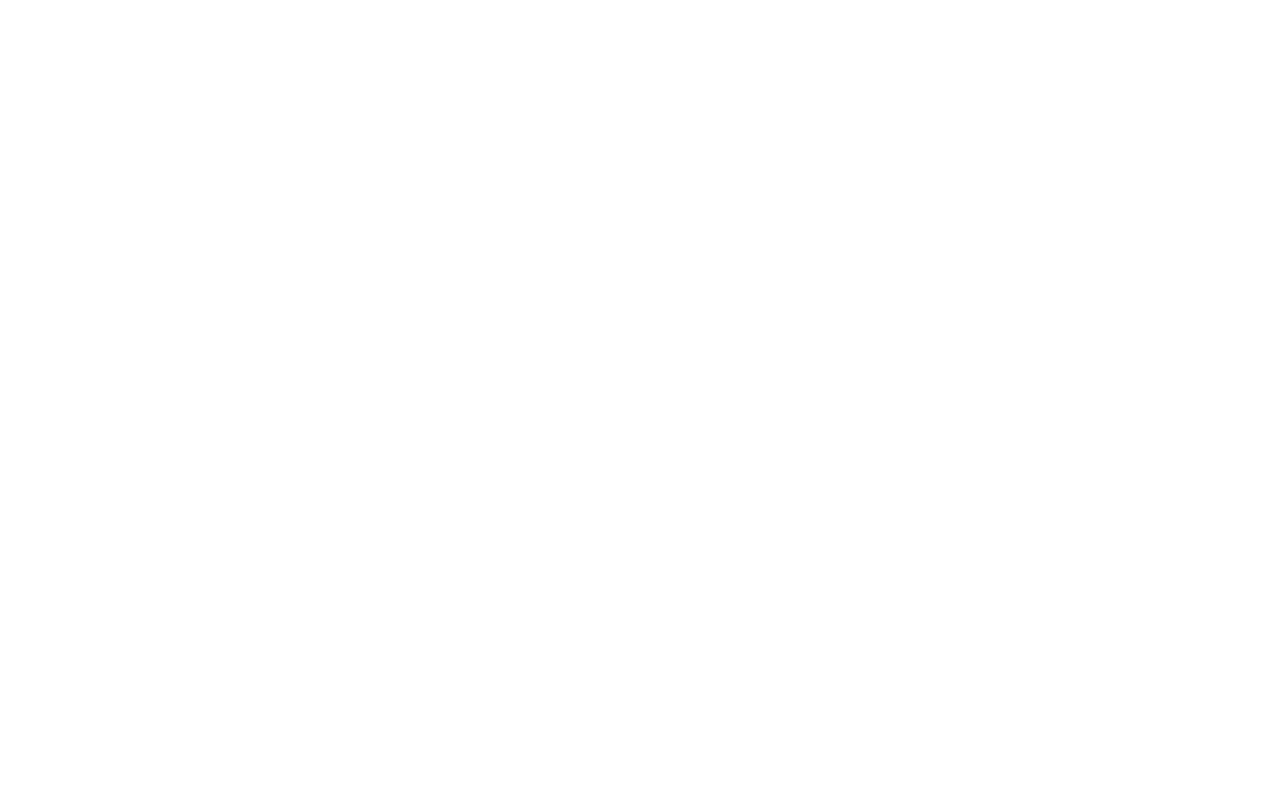
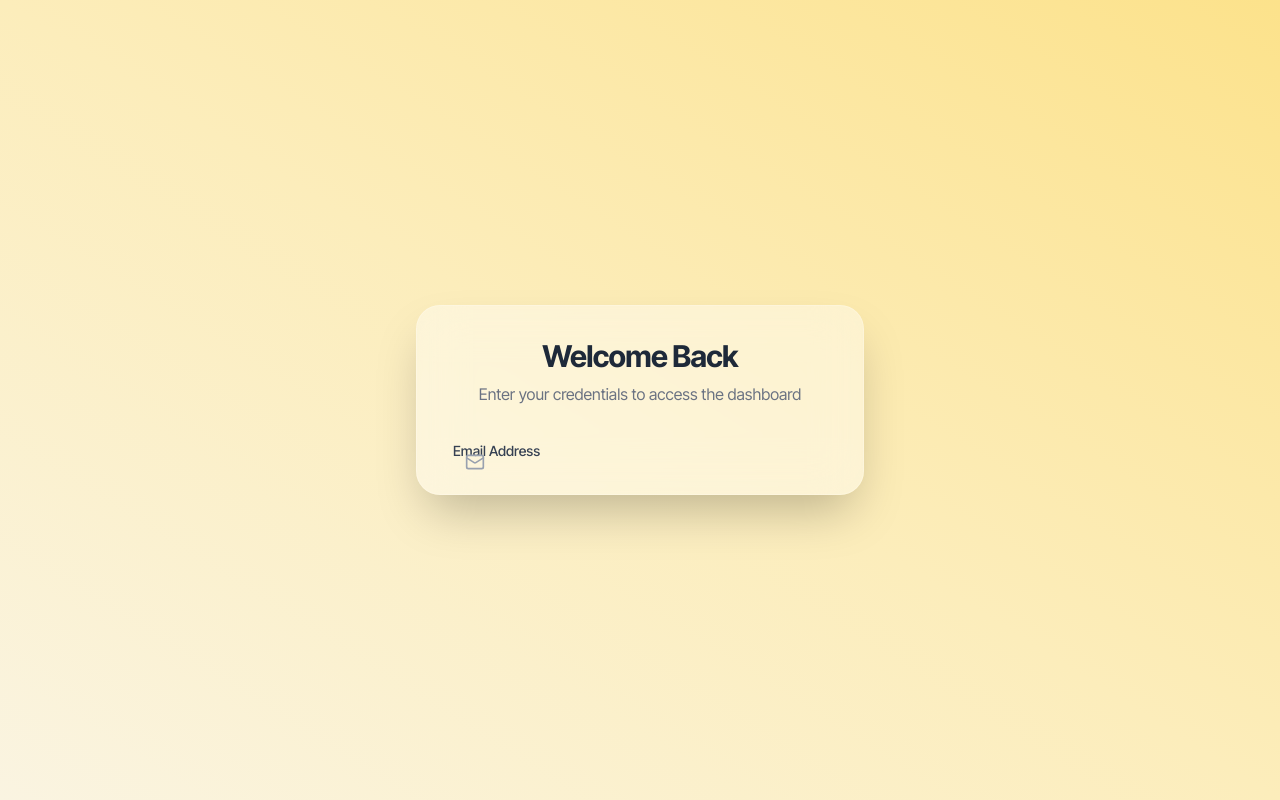
Before and after one commit to bijayjha2025/SajiloAdmin, a React (Vite) app: page /login in a window 1280 px wide. Before the commit this address had no page. Built offline with nearby package versions, Linux system fonts and the light colour scheme; a web font is replaced by a local one.

Commit message:
protected route for login and form initial

```diff
--- a/src/App.jsx
+++ b/src/App.jsx
@@ -1,18 +1,45 @@
 
-import { BrowserRouter as Router, Routes, Route } from 'react-router-dom';
+import { BrowserRouter as Router, Routes, Route, Navigate } from 'react-router-dom';
 import Layout from './Components/Layout';
 import Dashboard from './Pages/Dashboard';
 import Products from './Pages/Products';
 import Analytics from './Pages/Analytics';
 import Charts from './Pages/Charts';
 import Settings from './Pages/Settings';
+import Login from './Pages/Login';
+import { useAuth, AuthProvider } from './Context/AuthContext';
+
+const ProtectedRoute = ({ children }) => {
+  const { user, loading } = useAuth();
+
+  if(loading){
+    return (
+    <div className="min-h-screen flex items-center justify-center bg-slate-50 dark:bg-slate-900">
+     <div className="animate-spin rounded-full h-12 w-12 border-b-2 border-amber-500"></div>
+    </div>);
+  }
+
+  if(!user){
+    return <Navigate to="/login" replace />;
+  }
+
+  return children;
+}
 
 function App() {
 
   return (
    <Router>
-    <Routes>
-     <Route path="/" element={<Layout />}>
+    <AuthProvider>
+      <Routes>
+       <Route path="/login" element={<Login />} />
+
+       <Route path="/" element= {
+       <ProtectedRoute>
+        <Layout />
+      </ProtectedRoute>
+     }>
+
       <Route index element={<Dashboard />} />
       <Route path="products" element={<Products />} />
       <Route path="analytics" element={<Analytics />} />
@@ -20,6 +47,7 @@
       <Route path="settings" element={<Settings />} />
      </Route>
     </Routes>
+    </AuthProvider>
    </Router>
   )
 }
--- a/src/Data/mockData.jsx
+++ b/src/Data/mockData.jsx
@@ -30,6 +30,16 @@
     { id: 3, name: "Gaming Mechanical Keyboard", category: "Electronics", price: 165.00, stock: 0, status: "Out of Stock" },
     { id: 4, name: "Smart Fitness Watch", category: "Wearables", price: 200.50, stock: 97, status: "In Stock" },
     { id: 5, name: "4K HD Monitor", category: "Electronics", price: 619.99, stock: 31, status: "Low Stock" },
+    { id: 6, name: "Ergonomic Mouse", category: "Electronics", price: 49.99, stock: 200, status: "In Stock" },
+    { id: 7, name: "Standing Desk", category: "Furniture", price: 350.00, stock: 15, status: "Low Stock" },
+    { id: 8, name: "Noise Cancelling Earbuds", category: "Electronics", price: 129.00, stock: 85, status: "In Stock" },
+    { id: 9, name: "Running Shoes", category: "Wearables", price: 89.99, stock: 45, status: "In Stock" },
+    { id: 10, name: "Yoga Mat", category: "Accessories", price: 25.00, stock: 120, status: "In Stock" },
+    { id: 11, name: "Bluetooth Speaker", category: "Electronics", price: 79.99, stock: 60, status: "In Stock" },
+    { id: 12, name: "Laptop Stand", category: "Accessories", price: 35.00, stock: 20, status: "Low Stock" },
+    { id: 13, name: "Webcam 1080p", category: "Electronics", price: 55.00, stock: 10, status: "Low Stock" },
+    { id: 14, name: "USB-C Hub", category: "Accessories", price: 45.00, stock: 150, status: "In Stock" },
+    { id: 15, name: "Smart Scale", category: "Wearables", price: 60.00, stock: 0, status: "Out of Stock" },
 ];
 
 export const salesData = [
--- a/src/Pages/Login.jsx
+++ b/src/Pages/Login.jsx
@@ -0,0 +1,60 @@
+
+import { useState } from "react";
+import { useAuth } from "../Context/AuthContext";
+import { useNavigate } from "react-router-dom";
+import { Lock, Mail, ArrowRight, Loader } from "lucide-react";
+
+const Login = () => {
+  const [email, setEmail] = useState("admin@sajilo.com");
+  const [password, setPassword] = useState("admin123");
+  const [isSubmitting, setIsSubmitting] = useState(false);
+  const { login } = useAuth();
+  const navigate = useNavigate();
+
+  const handleSubmit = async (e) => {
+    e.preventDefault();
+    setIsSubmitting(true);
+
+    const success = await login(email, password);
+
+    if(success){
+      navigate("/");
+    }
+    setIsSubmitting(false);
+  };
+
+  return(
+   <div className="min-h-screen flex items-center justify-center bg-gradient-to-tr from-[#faf4e1] via-[#fcedbb] to-[#fce28b] dark:from-[#020617] dark:via-[#020617] dark:to-[#0f172a] p-4 transition-colors duration-300">
+
+    <div className="w-full max-w-md bg-white/40 dark:bg-slate-900/50 backdrop-blur-xl border border-white/20 dark:border-white/10 shadow-2xl rounded-3xl overflow-hidden animate-fade-in-up">
+
+     <div className="p-8 space-y-8">
+      <div className="text-center space-y-2">
+       <h1 className="text-3xl font-bold text-gray-800 dark:text-white tracking-tight">Welcome Back</h1>
+       <p className="text-gray-500 dark:text-gray-400">Enter your credentials to access the dashboard</p>
+      </div>
+
+      <form onSubmit={handleSubmit} className="space-y-6">
+       <div className="space-y-2">
+        <label className="text-sm font-medium text-gray-700 dark:text-gray-300 ml-1">Email Address</label>
+
+        <div className="relative">
+         <div className="absolute inset-y-0 left-0 pl-4 flex items-center pointer-events-none">
+          <Mail className="h-5 w-5 text-gray-400 group-focus-within:text-amber-500 transition-colors"/>
+         </div>
+
+
+        </div>
+
+       </div>
+      </form>
+
+
+     </div>
+     </div>
+     </div>
+
+
+  );
+};
+export default Login;
```
